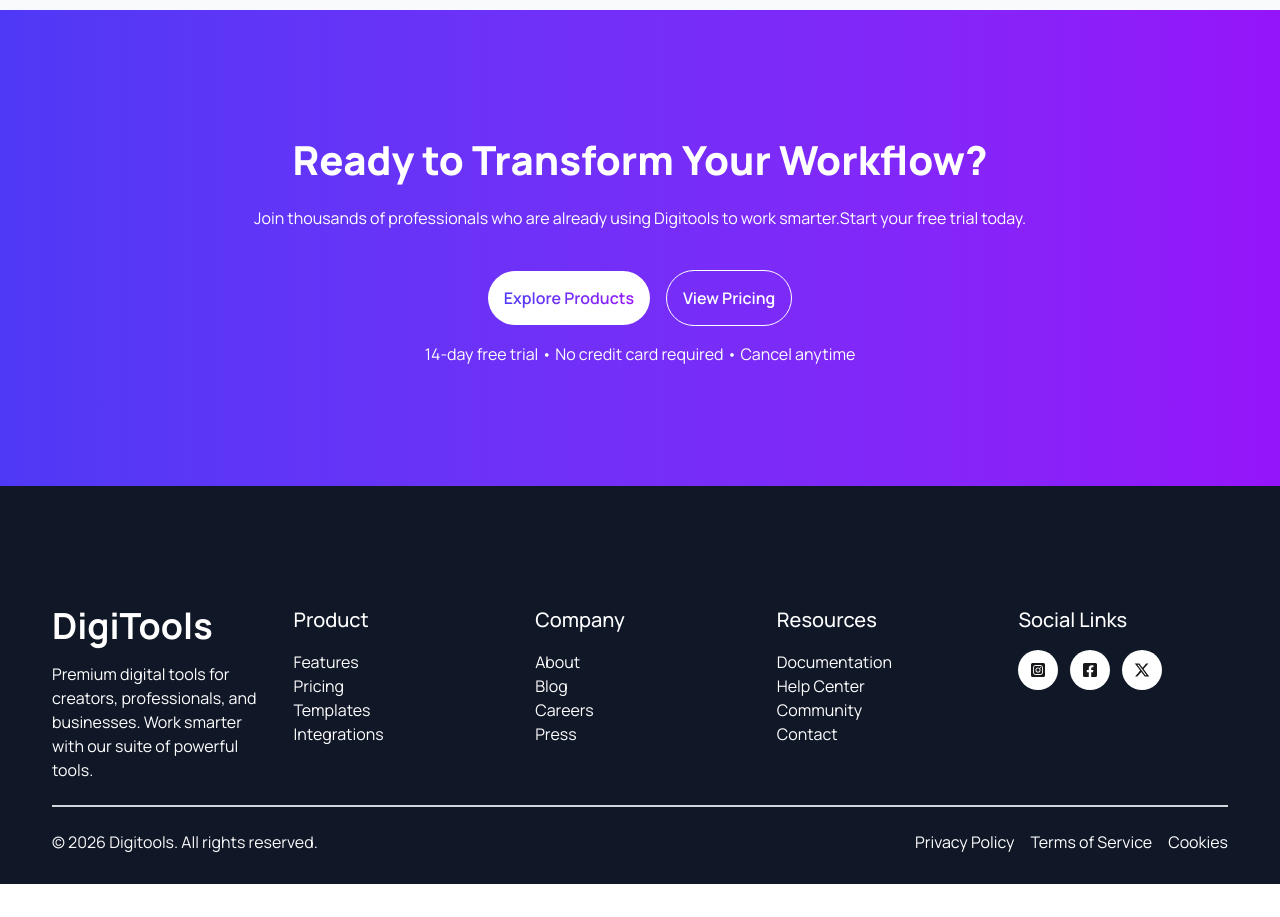
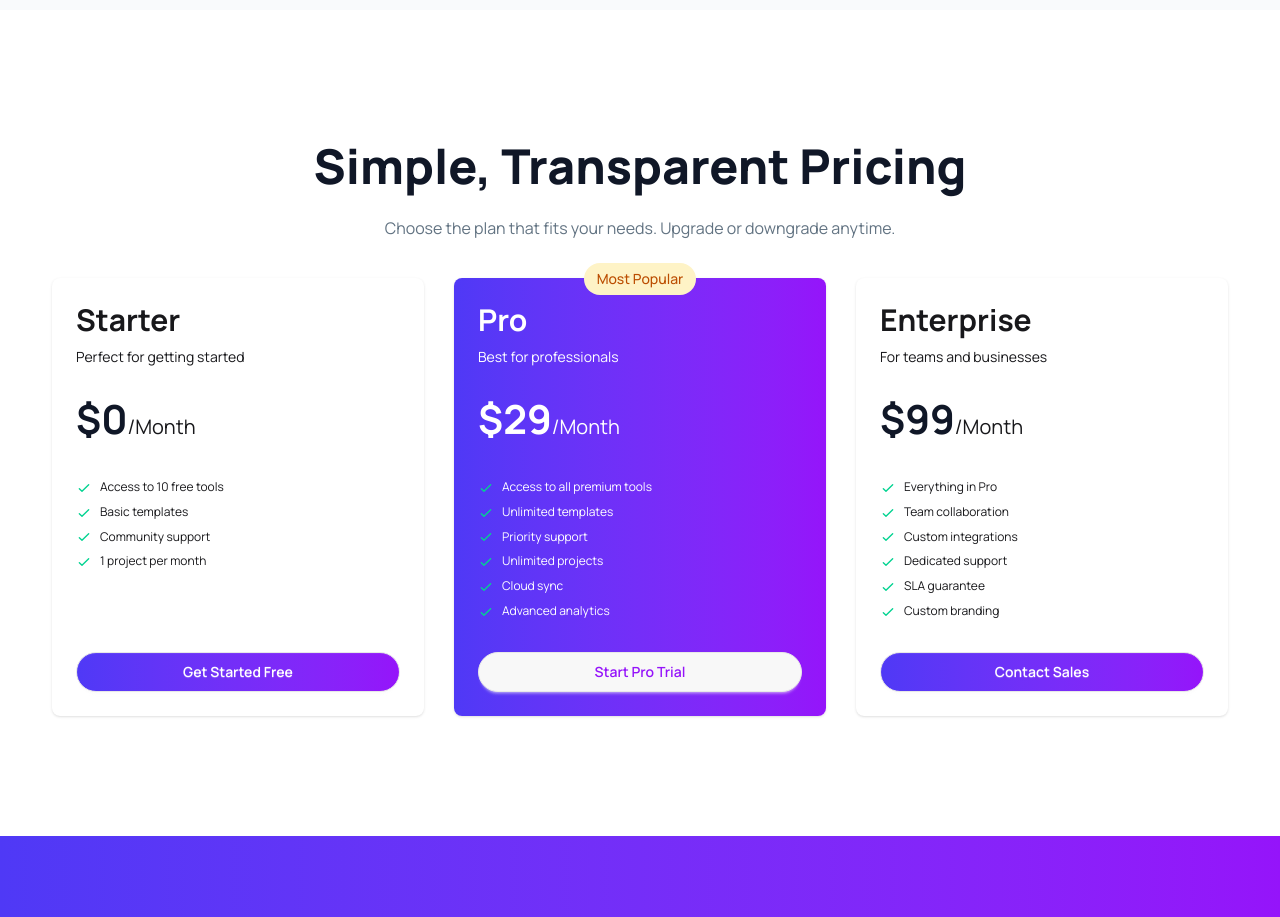
Before and after one commit to sumon-ahmed-ss-550/Assignment-6, a React (Vite) app: page / in a window 1280 px wide. Shown: the part 1880-2797 px from the top of the page. Before the commit the page ends 2764 px from the top, so only its background shows below. Built offline with nearby package versions, Linux system fonts and the light colour scheme.

Commit message:
Add pricing component

```diff
--- a/src/App.jsx
+++ b/src/App.jsx
@@ -3,8 +3,11 @@ import Banner from "./components/banner/Banner";
 import Footer from "./components/footer/Footer";
 import Info from "./components/info/Info";
 import Navbar from "./components/navbar/Navbar";
+import Pricing from "./components/pricing/Pricing";
 import Step from "./components/step/Step";
 import Workflow from "./components/workflow/Workflow";
+
+const makeRequest = fetch("/pricing.json").then((res) => res.json());
 
 function App() {
   return (
@@ -13,6 +16,7 @@ function App() {
       <Banner></Banner>
       <Info></Info>
       <Step></Step>
+      <Pricing pricingCardInfo={makeRequest}></Pricing>
       <Workflow></Workflow>
       <Footer></Footer>
     </>
--- a/src/components/footer/Footer.jsx
+++ b/src/components/footer/Footer.jsx
@@ -160,7 +160,7 @@ const Footer = () => {
             </div>
           </div>
         </div>
-        <div class="divider before:bg-gray-300 after:bg-gray-300"></div>
+        <div className="divider before:bg-gray-300 after:bg-gray-300"></div>
         <div className="sm:flex justify-between items-center">
           <span className="font-normal text-base leading-6 text-[#FAFAFA]">
             © 2026 Digitools. All rights reserved.
--- a/src/components/navbar/Navbar.jsx
+++ b/src/components/navbar/Navbar.jsx
@@ -6,7 +6,7 @@ import { IoClose } from "react-icons/io5";
 const Navbar = () => {
   const [toggle, setToggle] = useState(false);
   return (
-    <nav className="shadow-sm py-6 sticky top-0 bg-white">
+    <nav className="shadow-sm py-6 sticky top-0 bg-white z-10">
       <div className="container flex justify-between items-center">
         <div className="nav-start">
           <div className="flex items-center gap-2 lg:gap-0">
--- /dev/null
+++ b/src/components/pricing/CardList.jsx
@@ -0,0 +1,28 @@
+import React from "react";
+
+const CardList = ({ list }) => {
+  console.log(list);
+  return (
+    <div>
+      <li>
+        <svg
+          xmlns="http://www.w3.org/2000/svg"
+          className="size-4 me-2 inline-block text-success"
+          fill="none"
+          viewBox="0 0 24 24"
+          stroke="currentColor"
+        >
+          <path
+            strokeLinecap="round"
+            strokeLinejoin="round"
+            strokeWidth="2"
+            d="M5 13l4 4L19 7"
+          />
+        </svg>
+        <span>{list}</span>
+      </li>
+    </div>
+  );
+};
+
+export default CardList;
--- /dev/null
+++ b/src/components/pricing/Pricing.jsx
@@ -0,0 +1,27 @@
+import React, { Suspense, use } from "react";
+import PricingCard from "./PricingCard";
+
+const Pricing = ({ pricingCardInfo }) => {
+  const cardInfo = use(pricingCardInfo);
+  return (
+    <section className="py-30">
+      <div className="container">
+        <div className="text-center mb-10">
+          <h2 className="font-extrabold text-[48px] text-[#101727] mb-4">
+            Simple, Transparent Pricing
+          </h2>
+          <p className="font-normal text-base leading-5 text-[#627382]">
+            Choose the plan that fits your needs. Upgrade or downgrade anytime.
+          </p>
+        </div>
+        <div className="grid md:grid-cols-2 lg:grid-cols-3 gap-7.5">
+          {cardInfo.map((info) => (
+            <PricingCard key={info.id} info={info}></PricingCard>
+          ))}
+        </div>
+      </div>
+    </section>
+  );
+};
+
+export default Pricing;
--- /dev/null
+++ b/src/components/pricing/PricingCard.jsx
@@ -0,0 +1,49 @@
+import React from "react";
+import CardList from "./CardList";
+
+const PricingCard = ({ info }) => {
+  return (
+    <div
+      className={`card relative ${info.planName === "Pro" ? "bg-linear-to-r from-[#4F39F6] to-[#9514FA] text-white" : "bg-base-100"} shadow-sm`}
+    >
+      <div className="flex justify-center items-center">
+        {info.planName === "Pro" && (
+          <span className="px-3 py-1.5 bg-[#FEF3C6] rounded-full w-28 text-center font-medium text-sm text-[#BB4D00] absolute -top-3.75">
+            Most Popular
+          </span>
+        )}
+      </div>
+      <div className="card-body">
+        {/* <span className="badge badge-xs badge-warning">Most Popular</span> */}
+        <div className="">
+          <div className="mb-6">
+            <h2 className="text-3xl font-bold mb-2">{info.planName}</h2>
+            <p>{info.description}</p>
+          </div>
+          <span className="text-xl">
+            <span
+              className={`font-bold text-[40px] ${info.planName === "Pro" ? "text-white" : "text-[#101727]"}`}
+            >
+              ${info.price}
+            </span>
+            /{info.duration}
+          </span>
+        </div>
+        <ul className="mt-6 flex flex-col gap-2 text-xs mb-auto">
+          {info.features.map((list) => (
+            <CardList list={list}></CardList>
+          ))}
+        </ul>
+        <div className="mt-6">
+          <button
+            className={`btn ${info.planName === "Pro" ? "text-[#9514FA]" : "bg-linear-to-r from-[#4F39F6] to-[#9514FA] text-white"} btn-block  rounded-full`}
+          >
+            {info.buttonText}
+          </button>
+        </div>
+      </div>
+    </div>
+  );
+};
+
+export default PricingCard;
```
